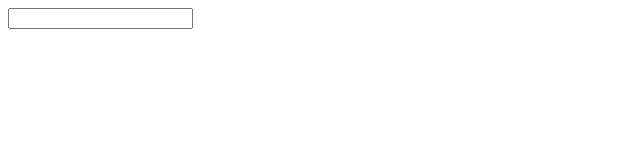
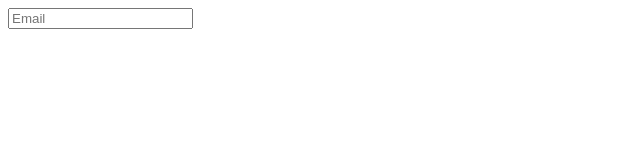
Before and after one commit to liteninkiran/react-hook-form-code-genix, a React (Vite) app: page / in a window 1280 px wide. Shown: the top 160 px of the page, without its empty margins (0-640 px from the left). Built offline with nearby package versions, Linux system fonts and the light colour scheme.

Commit message:
Register

```diff
--- a/src/users/components/Users.tsx
+++ b/src/users/components/Users.tsx
@@ -3,6 +3,6 @@ import { useForm } from 'react-hook-form';
 export const Users = () => {
   const { register } = useForm<{ email: string }>();
   return (
-    <input {...register('email')} />
+    <input {...register('email')} placeholder='Email' />
   );
 }
```
